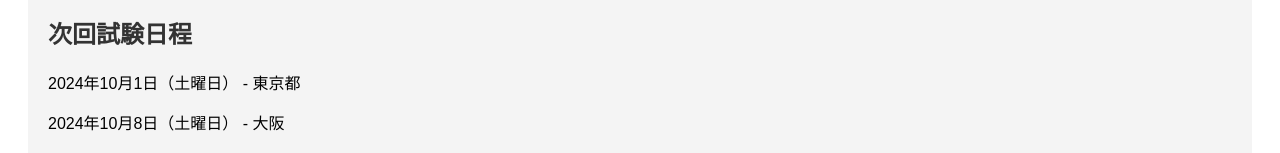
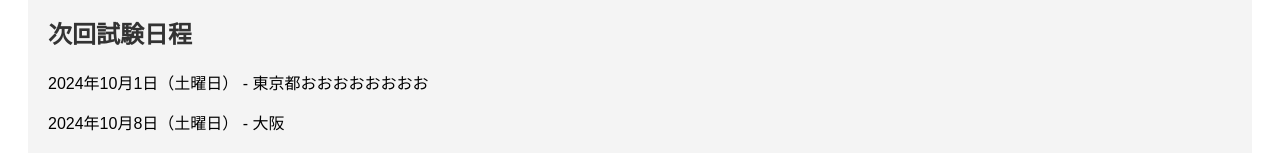
Before and after one commit to tyaaku/html_test, a plain HTML site: page index.html in a window 1280 px wide. Shown: the part 451-604 px from the top of the page. Drawn offline with Linux system fonts and the light colour scheme.

Commit message:
Update index.html

```diff
--- a/index.html
+++ b/index.html
@@ -59,7 +59,7 @@
 
         <div class="exam-info">
             <h2>次回試験日程</h2>
-            <p>2024年10月1日（土曜日） - 東京都</p>
+            <p>2024年10月1日（土曜日） - 東京都おおおおおおおお</p>
             <p>2024年10月8日（土曜日） - 大阪</p>
             <p>申し込みは以下のリンクから行えます。</p>
             <a href="#">試験申し込みページへ</a>
```
